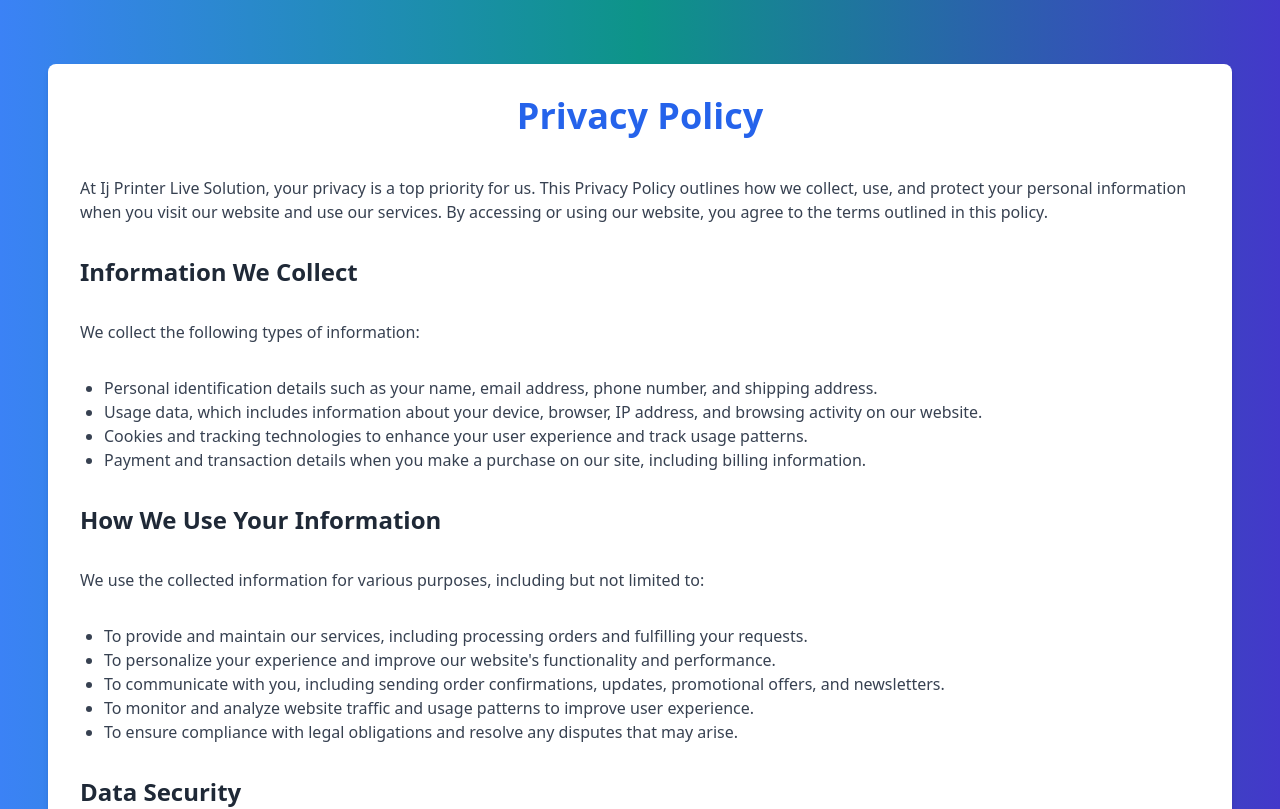
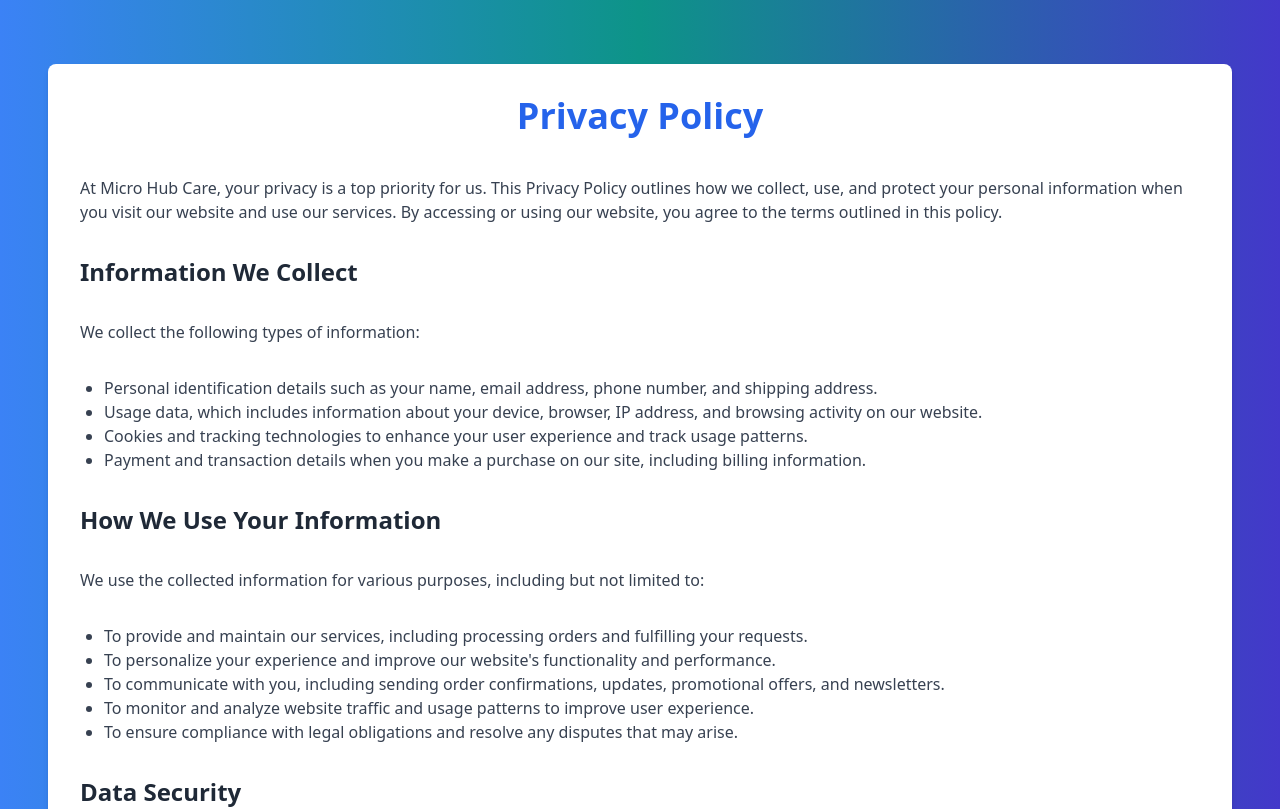
Before and after one commit to rafatparween/eztechprint, a Next.js app: page /policy in a window 1280 px wide. Shown: the top 809 px of the page. Built offline with nearby package versions, Linux system fonts and the light colour scheme.

Commit message:
Update page.js

```diff
--- a/app/policy/page.js
+++ b/app/policy/page.js
@@ -4,8 +4,8 @@ const PrivacyPolicy = () => {
   return (
     <>
       <Head>
-        <title>Privacy Policy | Ij Printer Live Solution</title>
-        <meta name="description" content="Privacy policy page for Ij Printer Live Solution" />
+        <title>Privacy Policy | Micro Hub Care</title>
+        <meta name="description" content="Privacy policy page for Micro Hub Care" />
       </Head>
 
       <div className="bg-gradient-to-r from-blue-500 via-teal-600 to-indigo-700 min-h-screen py-12 px-6 md:px-12 pt-16">
@@ -15,7 +15,7 @@ const PrivacyPolicy = () => {
           </h1>
           <div className="space-y-8 text-gray-700">
             <p>
-              At Ij Printer Live Solution, your privacy is a top priority for us. This Privacy Policy outlines how we collect, use, and protect your personal information when you visit our website and use our services. By accessing or using our website, you agree to the terms outlined in this policy.
+              At Micro Hub Care, your privacy is a top priority for us. This Privacy Policy outlines how we collect, use, and protect your personal information when you visit our website and use our services. By accessing or using our website, you agree to the terms outlined in this policy.
             </p>
 
             <h2 className="text-2xl font-semibold text-gray-800 mt-8">
```
